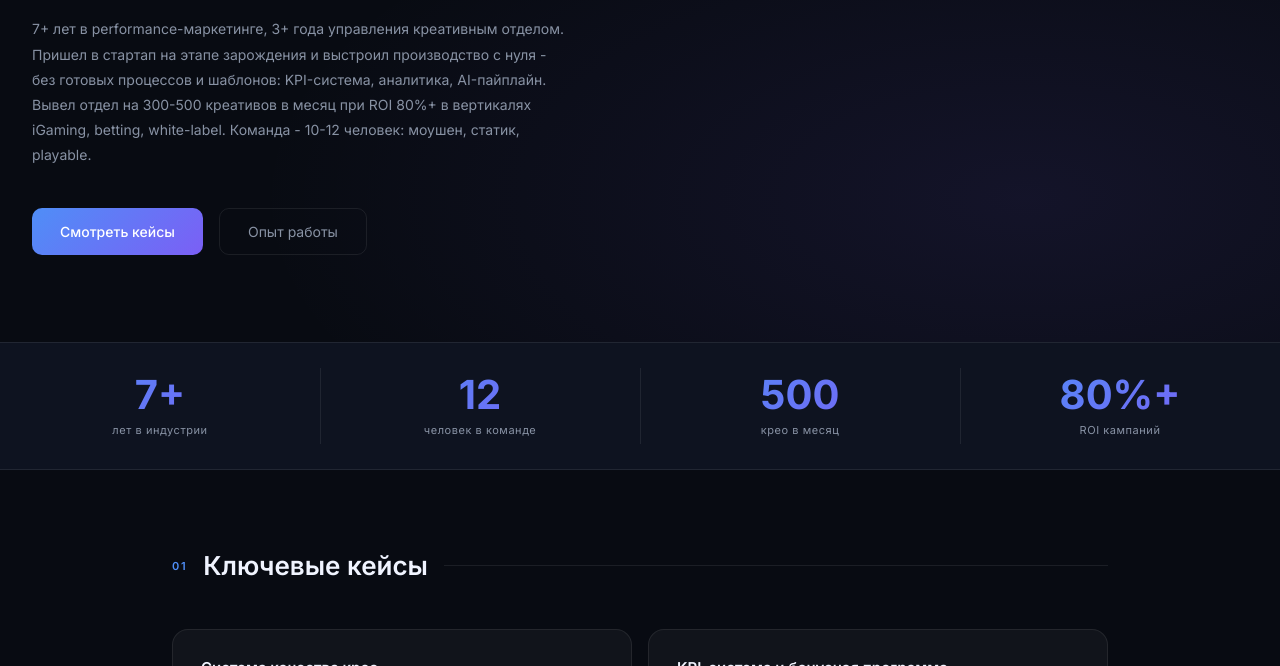
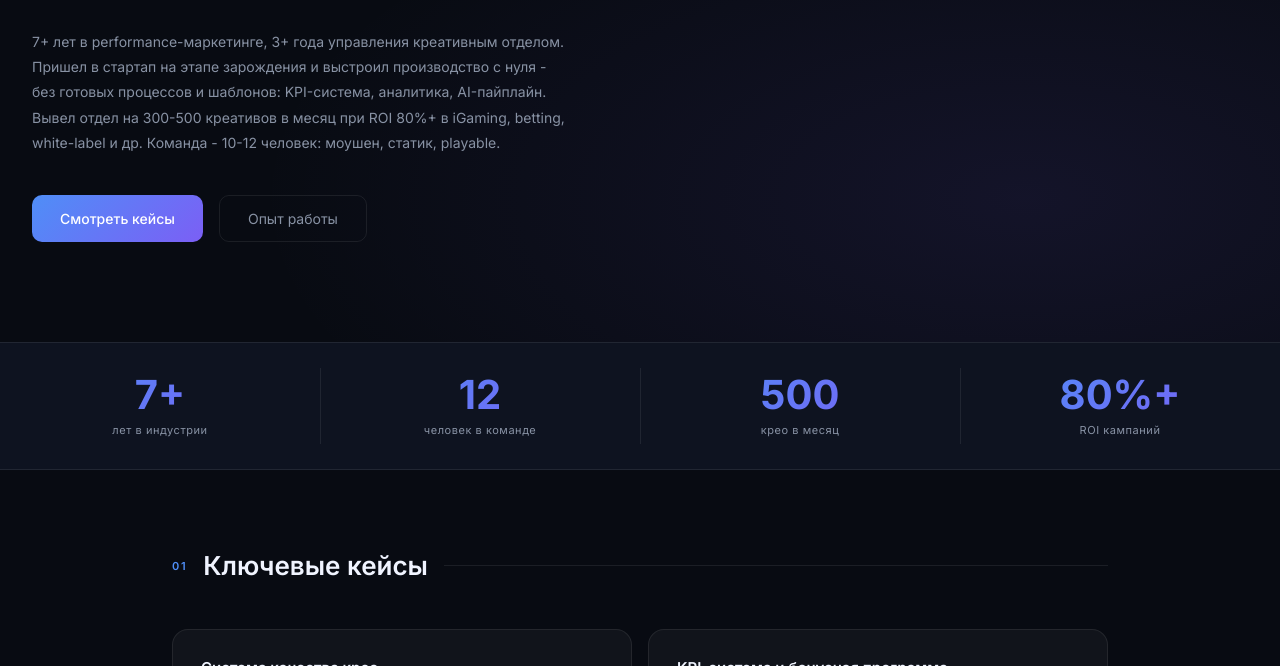
Before and after one commit to igorgromovworking/igorgromovworking.github.io, a plain HTML site: page head-of-creative.html in a window 1280 px wide. Shown: the part 434-1100 px from the top of the page. Drawn offline with Linux system fonts and the light colour scheme.

Commit message:
Update head-of-creative.html

```diff
--- a/head-of-creative.html
+++ b/head-of-creative.html
@@ -163,7 +163,7 @@ footer{border-top:1px solid var(--border);padding:2.5rem 2rem;display:flex;justi
   <div class="hero-label">Head of Creative · Creative Operations Lead</div>
   <h1 class="hero-name">Игорь<br>Громов</h1>
   <div class="hero-title">Строю креативные отделы. <b>Процессы, люди, результат.</b></div>
-  <p class="hero-desc">7+ лет в performance-маркетинге, 3+ года управления креативным отделом. Пришел в стартап на этапе зарождения и выстроил производство с нуля - без готовых процессов и шаблонов: KPI-система, аналитика, AI-пайплайн. Вывел отдел на 300-500 креативов в месяц при ROI 80%+ в вертикалях iGaming, betting, white-label. Команда - 10-12 человек: моушен, статик, playable.</p>
+  <p class="hero-desc">7+ лет в performance-маркетинге, 3+ года управления креативным отделом. Пришел в стартап на этапе зарождения и выстроил производство с нуля - без готовых процессов и шаблонов: KPI-система, аналитика, AI-пайплайн. Вывел отдел на 300-500 креативов в месяц при ROI 80%+ в iGaming, betting, white-label и др. Команда - 10-12 человек: моушен, статик, playable.</p>
   <div class="hero-cta">
     <button class="btn-primary" onclick="document.getElementById('cases').scrollIntoView({behavior:'smooth'})">Смотреть кейсы</button>
     <button class="btn-ghost" onclick="document.getElementById('exp').scrollIntoView({behavior:'smooth'})">Опыт работы</button>
```
